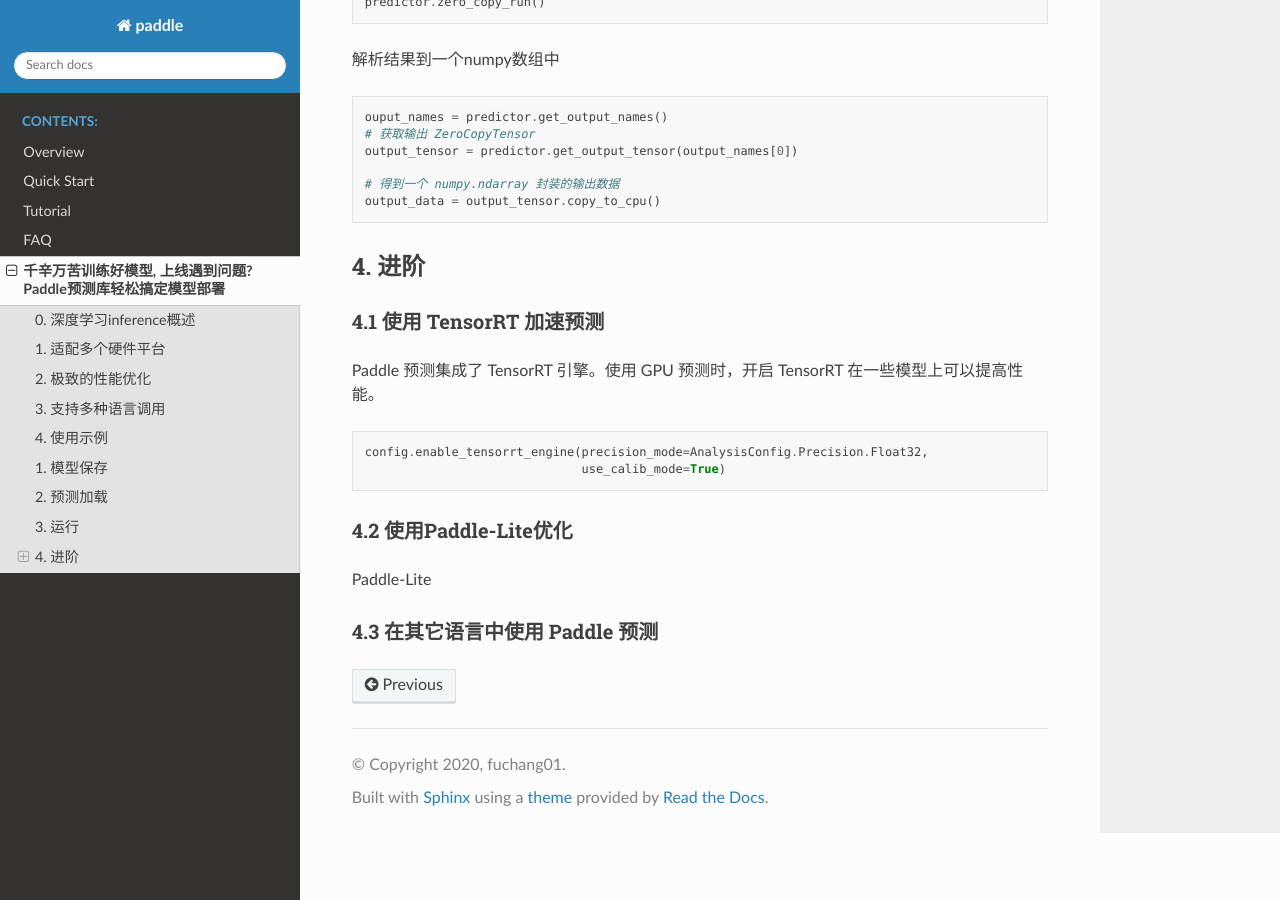
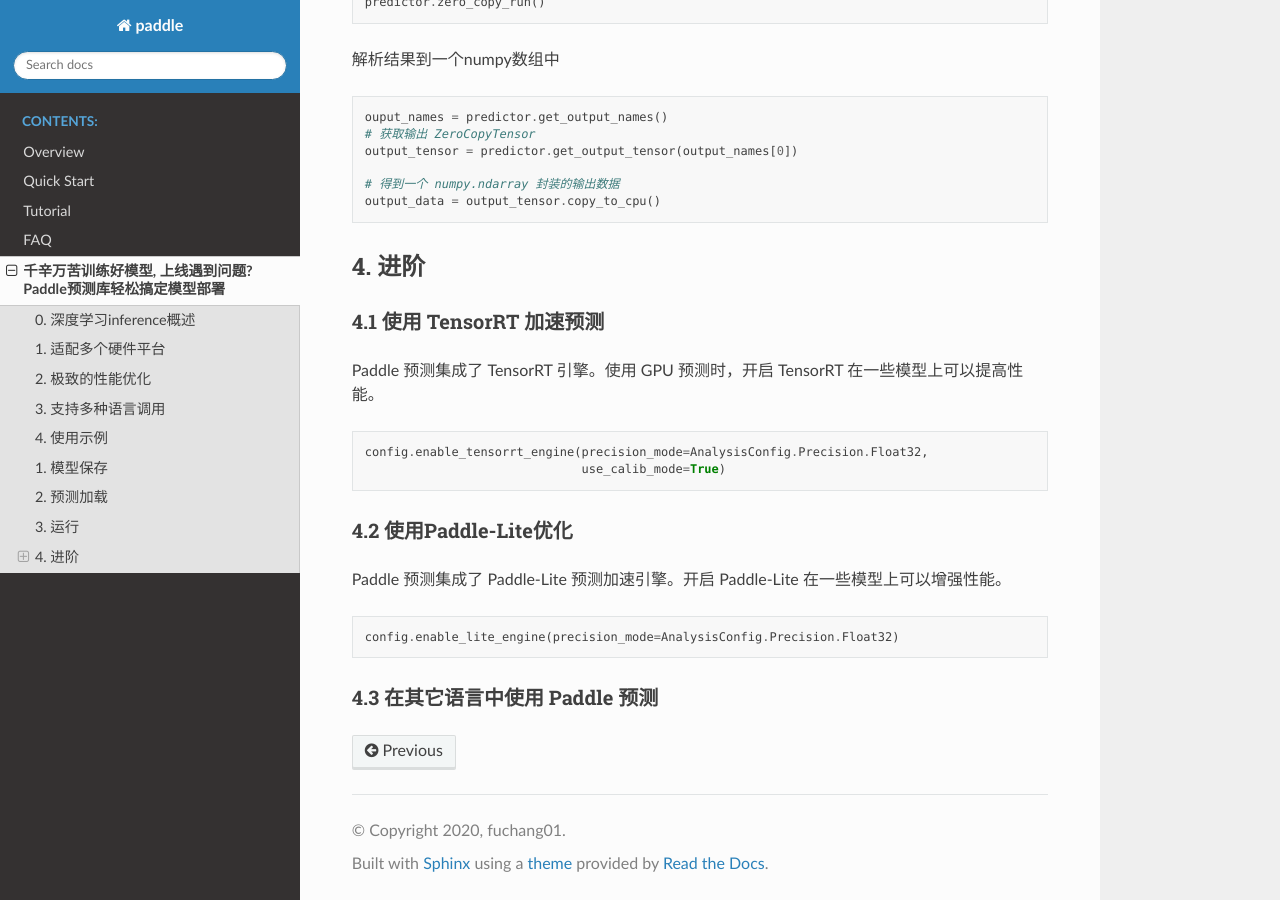
Before and after one commit to fc500110/paddle-infer-doc, a Sphinx documentation site: the page built from source/1.7.rst, in a window 1280 px wide and 900 px high, scrolled down 3048 px. Built offline with Sphinx 7.4.7 and the Read the Docs theme 2.0.0, drawn with Linux system fonts in a browser that asks for light colours; pages that are not in the unit, such as notebooks, are missing from menus.

Commit message:
add the api-doc of lite, test=develop

```diff
--- a/source/1.7.rst
+++ b/source/1.7.rst
@@ -187,7 +187,12 @@ Paddle 预测集成了 TensorRT 引擎。使用 GPU 预测时，开启 TensorRT
 
 4.2 使用Paddle-Lite优化
 ~~~~~~~~
-Paddle-Lite
+
+Paddle 预测集成了 Paddle-Lite 预测加速引擎。开启 Paddle-Lite 在一些模型上可以增强性能。
+
+.. code:: python
+
+    config.enable_lite_engine(precision_mode=AnalysisConfig.Precision.Float32)
 
 
 4.3 在其它语言中使用 Paddle 预测
```
